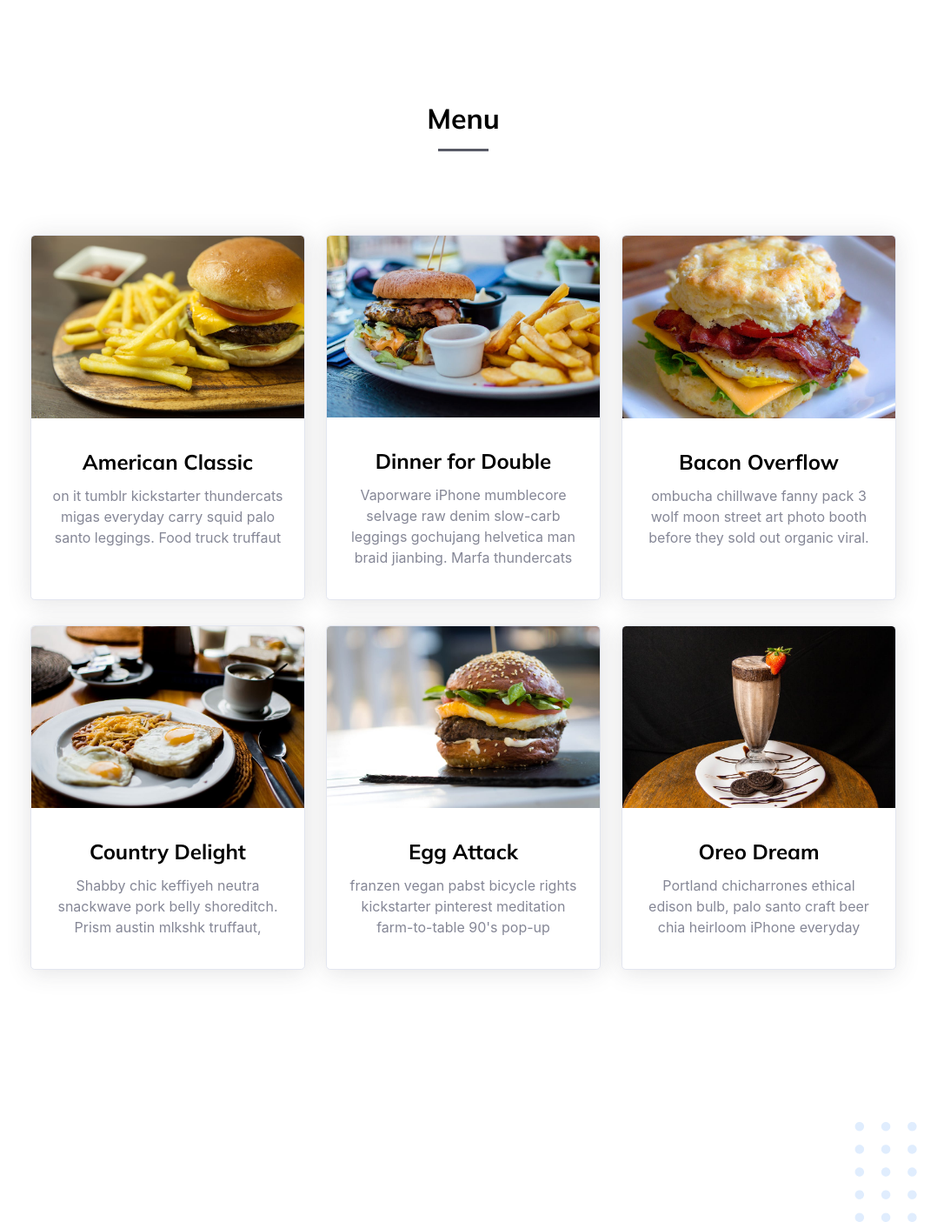
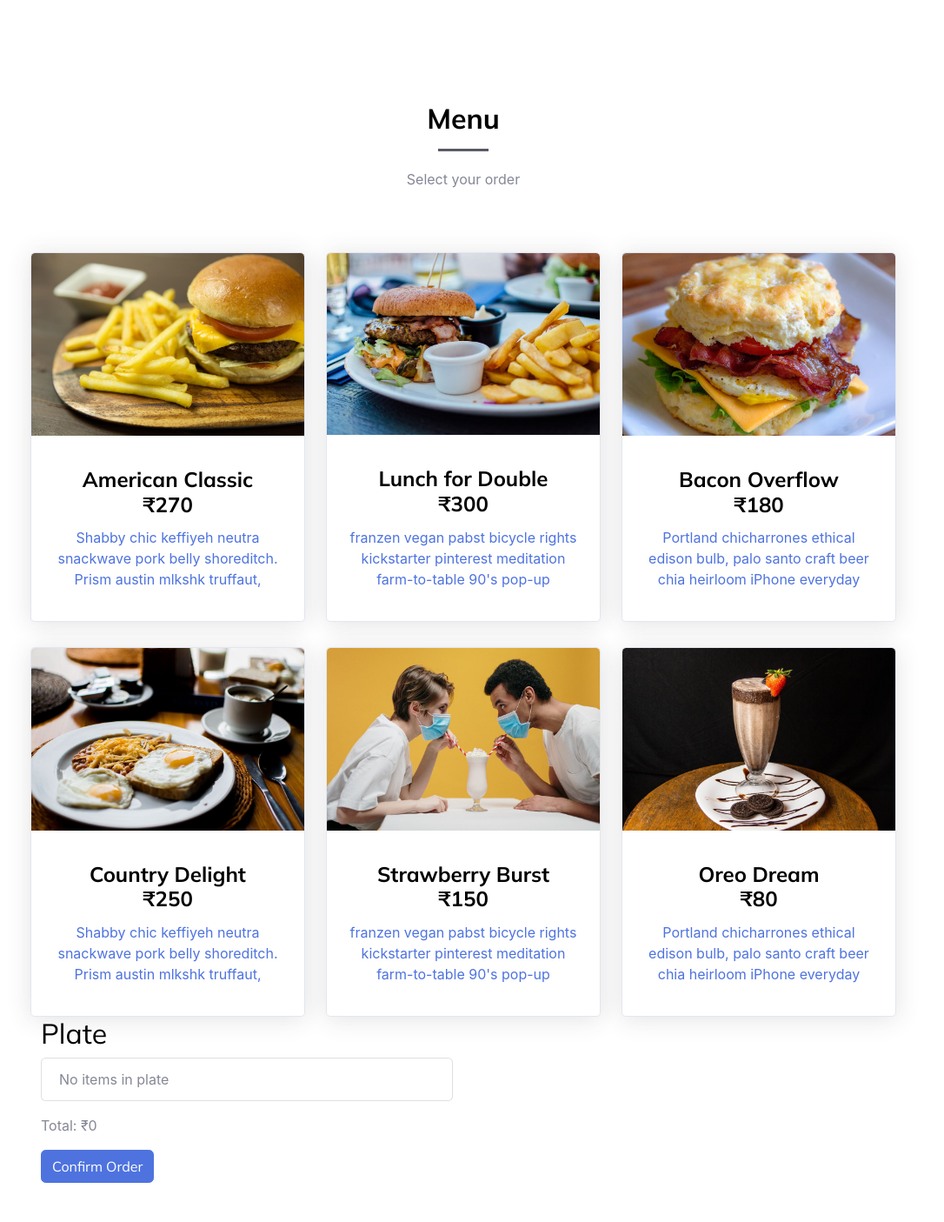
Before and after one commit to Vivek0306/Order_App, a Django app: template menu/templates/home.html in a window 1280 px wide. Shown: the part 1214-2619 px from the top of the page at 87% size, without its empty margins (107-1193 px from the left). After the commit the page ends 2574 px from the top, so only its background shows below. Run offline with Django 3.2, Linux system fonts and the light colour scheme; the template is opened without the code that fills it, so the values that code supplies are empty; some libraries are stand-ins or nearby versions.

Commit message:
added orders

```diff
--- a/menu/templates/base.html
+++ b/menu/templates/base.html
@@ -20,7 +20,7 @@
     <meta name="theme-color" content="#ffffff">
 
 
-
+    <link rel="stylesheet" href="https://cdnjs.cloudflare.com/ajax/libs/font-awesome/4.7.0/css/font-awesome.min.css">
     <link href="{% static 'css/theme.css' %}" rel="stylesheet" />
     <link href="{% static 'css/sb-admin-2.min.css' %}" rel="stylesheet">
 </head>
@@ -52,31 +52,16 @@
 
 
 
-
     <script src="{% static 'vendors/@popperjs/popper.min.js' %}"></script>
     <script src="{% static 'vendors/bootstrap/bootstrap.min.js' %}"></script>
+    <script src="https://code.jquery.com/jquery-3.4.1.slim.min.js"></script>
     <script src="{% static 'vendors/is/is.min.js' %}"></script>
     <script src="https://polyfill.io/v3/polyfill.min.js?features=window.scroll"></script>
     <script src="{% static 'js/theme.js' %}"></script>
     <link href="https://fonts.googleapis.com/css2?family=Mulish:ital,wght@0,300;0,400;0,500;0,600;0,700;0,800;0,900;1,300;1,400;1,500&amp;display=swap" rel="stylesheet">
-    <script>
-        //Animation init
-        new WOW().init();
+    {% block scriptBlock %}{% endblock %}
 
-        //Modal
-        $('#myModal').on('shown.bs.modal', function () {
-          $('#myInput').focus()
-        })
 
-        // Material Select Initialization
-        $(document).ready(function() {
-            $('.mdb-select').material_select();
-        });
 
-        // MDB Lightbox Init
-        $(function () {
-            $("#mdb-lightbox-ui").load("mdb-addons/mdb-lightbox-ui.html");
-        });
-    </script>
 </body>
 </html>
--- a/menu/templates/home.html
+++ b/menu/templates/home.html
@@ -20,10 +20,8 @@ Menu
       </div>
     </div>
 </section>
-        <!--Section: Products-->
   <div class="container">
     <section class="section" id="specials">
-        <!--Secion heading-->
         <div class="row mt-5 mb-4">
             <div class="col-md-12 div-color-2">
                 <div class="divider-new">
@@ -75,87 +73,226 @@ Menu
                 </div>
             </div>
     </section>
-
     <div class="container-lg">
         <div class="row justify-content-center">
           <div class="col-3 text-center">
             <h2 class="fw-bold">Menu</h2>
             <hr class="w-25 mx-auto text-dark" style="height:2px;" />
           </div>
+          <p class="grey-text text-center ml-3 mr-3 mt-1 mb-5">Select your order</p>
         </div>
-        <div class="row justify-content-center h-100 pt-7 g-4">
+
+        <div class="row justify-content-center h-100 pt-4 g-4">
           <div class="col-sm-9 col-md-4">
+            <a href="#plate" class="menu-item-action text-decoration-none" data-item-id="item1">
               <div class="card h-100 w-100 shadow rounded-lg">
                 <img class="card-img-top" src="{% static 'img/gallery/item-8.jpeg' %}" alt="" />
                 <div class="card-body text-center text-md-start">
                 <div class="py-3">
-                  <h4 class="fw-bold card-title">American Classic</h4>
-                  <p class="card-text">on it tumblr kickstarter thundercats migas everyday carry squid palo santo leggings. Food truck truffaut </p>
+                  <h4 class="fw-bold card-title menu-item-name">American Classic <br><span class="menu-item-price">₹270</span></h4>
+                  <p class="card-text grey-text">Shabby chic keffiyeh neutra snackwave pork belly shoreditch. Prism austin mlkshk truffaut,</p>
                 </div>
               </div>
             </div>
+            </a>
+
+
           </div>
           <div class="col-sm-9 col-md-4">
+            <a href="#plate" class="menu-item-action text-decoration-none" data-item-id="item2">
               <div class="card h-100 w-100 shadow rounded-lg">
                 <img class="card-img-top" src="{% static 'img/gallery/item-2.jpeg' %}" alt="" />
                 <div class="card-body text-center text-md-start">
                 <div class="py-3">
-                  <h4 class="fw-bold card-title">Dinner for Double</h4>
-                  <p class="card-text">Vaporware iPhone mumblecore selvage raw denim slow-carb leggings gochujang helvetica man braid jianbing. Marfa thundercats</p>
+                  <h4 class="fw-bold card-title menu-item-name">Lunch for Double <br><span class="menu-item-price">₹300</span></h4>
+                  <p class="card-text grey-text">franzen vegan pabst bicycle rights kickstarter pinterest meditation farm-to-table 90's pop-up</p>
                 </div>
               </div>
             </div>
+            </a>
+
+
           </div>
           <div class="col-sm-9 col-md-4">
+            <a href="#plate" class="menu-item-action text-decoration-none" data-item-id="item3">
               <div class="card h-100 w-100 shadow rounded-lg">
                 <img class="card-img-top" src="{% static 'img/gallery/item-7.jpeg' %}" alt="" />
                 <div class="card-body text-center text-md-start">
                 <div class="py-3">
-                  <h4 class="fw-bold card-title">Bacon Overflow</h4>
-                  <p class="card-text">ombucha chillwave fanny pack 3 wolf moon street art photo booth before they sold out organic viral.</p>
+                  <h4 class="fw-bold card-title menu-item-name" >Bacon Overflow <br><span class="menu-item-price">₹180</span></h4>
+                  <p class="card-text grey-text">Portland chicharrones ethical edison bulb, palo santo craft beer chia heirloom iPhone everyday</p>
                 </div>
               </div>
             </div>
+            </a>
+
+
           </div>
           <div class="col-sm-9 col-md-4">
+            <a href="#plate" class="menu-item-action text-decoration-none" data-item-id="item4">
               <div class="card h-100 w-100 shadow rounded-lg">
                 <img class="card-img-top" src="{% static 'img/gallery/item-4.jpeg' %}" alt="" />
 
                 <div class="card-body text-center text-md-start">
                 <div class="py-3">
-                  <h4 class="fw-bold card-title">Country Delight</h4>
-                  <p class="card-text">Shabby chic keffiyeh neutra snackwave pork belly shoreditch. Prism austin mlkshk truffaut,</p>
+                  <h4 class="fw-bold card-title menu-item-name">Country Delight <br><span class="menu-item-price">₹250</span></h4>
+                  <p class="card-text grey-text">Shabby chic keffiyeh neutra snackwave pork belly shoreditch. Prism austin mlkshk truffaut,</p>
+                </div>
+
+              </div>
+            </div>
+            </a>
+          </div>
+          <div class="col-sm-9 col-md-4">
+            <a href="#plate" class="menu-item-action text-decoration-none" data-item-id="item5">
+              <div class="card h-100 w-100 shadow rounded-lg">
+                <img class="card-img-top" src="{% static 'img/gallery/item-9.jpeg' %}" alt="" />
+                <div class="card-body text-center text-md-start">
+                  <div class="py-3">
+                    <h4 class="fw-bold card-title menu-item-name">Strawberry Burst <br><span class="menu-item-price">₹150</span></h4>
+                    <p class="card-text grey-text" >franzen vegan pabst bicycle rights kickstarter pinterest meditation farm-to-table 90's pop-up </p>
                   </div>
                 </div>
               </div>
+            </a>
+
+
           </div>
           <div class="col-sm-9 col-md-4">
-            <div class="card h-100 w-100 shadow rounded-lg">
-              <img class="card-img-top" src="{% static 'img/gallery/item-5.jpeg' %}" alt="" />
-              <div class="card-body text-center text-md-start">
-                <div class="py-3">
-                  <h4 class="fw-bold card-title">Egg Attack</h4>
-                  <p class="card-text">franzen vegan pabst bicycle rights kickstarter pinterest meditation farm-to-table 90's pop-up </p>
-                </div>
-              </div>
-            </div>
-          </div>
-          <div class="col-sm-9 col-md-4">
+            <a href="#plate" class="menu-item-action text-decoration-none" data-item-id="item6">
               <div class="card h-100 w-100 shadow rounded-lg">
                 <img class="card-img-top" src="{% static 'img/gallery/item-6.jpeg' %}" alt="" />
                 <div class="card-body text-center text-md-start">
                   <div class="py-3">
-                  <h4 class="fw-bold card-title">Oreo Dream</h4>
-                  <p class="card-text">Portland chicharrones ethical edison bulb, palo santo craft beer chia heirloom iPhone everyday</p>
+                    <h4 class="fw-bold card-title menu-item-name">Oreo Dream <br><span class="menu-item-price">₹80</span></h4>
+                    <p class="card-text grey-text">Portland chicharrones ethical edison bulb, palo santo craft beer chia heirloom iPhone everyday</p>
+                  </div>
+                  <!-- <div class="py-3">
+                    <div class="row">
+                      <div class="col-6">
+                        <a class="btn btn-primary" href="#">Add to Cart</a>
+                      </div>
+                      <div class="col-6">
+                        <btn class="btn btn-primary minus-btn" data-id="6"><i class="fa fa-minus"></i></btn>
+                        <span class="border border-dark px-2 py-2 quantity" id="quantity-6">1</span>
+                        <btn class="btn btn-primary plus-btn" data-id="6"><i class="fa fa-plus"></i></btn>
+                      </div>
+                    </div>
+                  </div> -->
+              </div>
+            </div>
+            </a>
+
+          </div>
+        </div>
+    </div>
+    <div class="container">
+      <div class="col-md-6">
+        <h2>Plate</h2>
+        <div id="plate" class="list-group">
+            <div class="list-group-item">No items in plate</div>
+        </div>
+        <div class="mt-3">
+            <span>Total:</span>
+            <span id="total-amount">₹0</span>
+        </div>
+        <button id="confirm-order-btn" class="btn btn-primary mt-3">Confirm Order</button>
+    </div>
+    </div>
+  <div class="modal fade" id="phone-number-modal" tabindex="-1" aria-labelledby="phoneNumberModalLabel"
+  aria-hidden="true">
+  <div class="modal-dialog">
+      <div class="modal-content">
+          <div class="modal-header">
+              <h5 class="modal-title" id="phoneNumberModalLabel">Enter Phone Number</h5>
+              <button type="button" class="btn-close" data-bs-dismiss="modal" aria-label="Close"></button>
+          </div>
+          <div class="modal-body">
+              <p>Please enter your phone number:</p>
+              <input type="text" class="form-control" id="phone-number-input">
+          </div>
+          <div class="modal-footer">
+              <button type="button" class="btn btn-secondary" data-bs-dismiss="modal">Cancel</button>
+              <button type="button" class="btn btn-primary" id="phone-number-submit">Submit</button>
           </div>
       </div>
   </div>
 </div>
 </div>
-      </div>
-    </section>
-    <section class="py-6 py-lg-8" id="about">
-      <div class="bg-holder" style="background-image:url(img/illustrations/dot.png);background-position:right bottom;background-size:auto;margin-top:50px;">
-      </div>
-</div>
 {% endblock %}
+{% block scriptBlock %}
+<script>
+  $(function () {
+      var plate = {};
+
+      // Add Item to the plate
+      $('.menu-item-action').on('click', function (e) {
+          e.preventDefault();
+          var itemId = $(this).data('item-id');
+
+          if (!plate[itemId]) {
+              plate[itemId] = {
+                  'name': $(this).find('.menu-item-name').text(),
+                  'price': $(this).find('.menu-item-price').text().replace('₹', ''),
+                  'quantity': 1
+              };
+          } else {
+              plate[itemId]['quantity']++;
+          }
+          updatePlate();
+      });
+
+      // Remove Item
+      $(document).on('click', '.remove-item-btn', function (e) {
+          e.preventDefault();
+          var itemId = $(this).data('item-id');
+          if (plate[itemId]['quantity'] == 1) {
+              delete plate[itemId];
+          } else {
+              plate[itemId]['quantity']--;
+          }
+          updatePlate();
+      });
+
+      // Update
+      function updatePlate() {
+          var plateList = $('#plate');
+          plateList.empty();
+          var totalAmount = 0;
+          for (var itemId in plate) {
+              var item = plate[itemId];
+              var listItem = $('<div class="list-group-item"></div>');
+              //listItem.text(item['name'] + ' x ' + item['quantity']);
+              var price = item['price'] * item['quantity'];
+              listItem.text(item['name'] + ' x ' + item['quantity'] + ': ₹' + price);
+
+              totalAmount += price;
+              //listItem.append($('<span class="float-right">₹' + price + '</span>'));
+              listItem.append($('<button class="btn btn-sm btn-danger float-right remove-item-btn mr-10" data-item-id="' + itemId + '">Remove</button>'));
+
+              plateList.append(listItem);
+          }
+          if ($.isEmptyObject(plate)) {
+              plateList.append($('<div class="list-group-item">No items in plate</div>'));
+          }
+          $('#total-amount').text('₹' + totalAmount);
+          console.log(plate);
+      }
+
+
+      // Confirm order button click handler
+      $('#confirm-order-btn').on('click', function (e) {
+          e.preventDefault();
+          // Check if plate is empty
+          if ($.isEmptyObject(plate)) {
+              alert('Please add items to your plate before confirming the order.');
+              return;
+          }
+          // Show phone number input modal
+          $('#phone-number-modal').modal('show');
+      });
+
+  });
+
+</script>
+{% endblock %}
--- a/order_app/settings.py
+++ b/order_app/settings.py
@@ -120,7 +120,6 @@ USE_TZ = True
 STATIC_URL = 'static/'
 STATICFILES_DIRS = [
     BASE_DIR / "static",
-    '/var/www/static/',
 ]
 STATICFILES_FINDERS = (
     'django.contrib.staticfiles.finders.FileSystemFinder',
```
Lines whose indentation alone changed are shown as unchanged.
